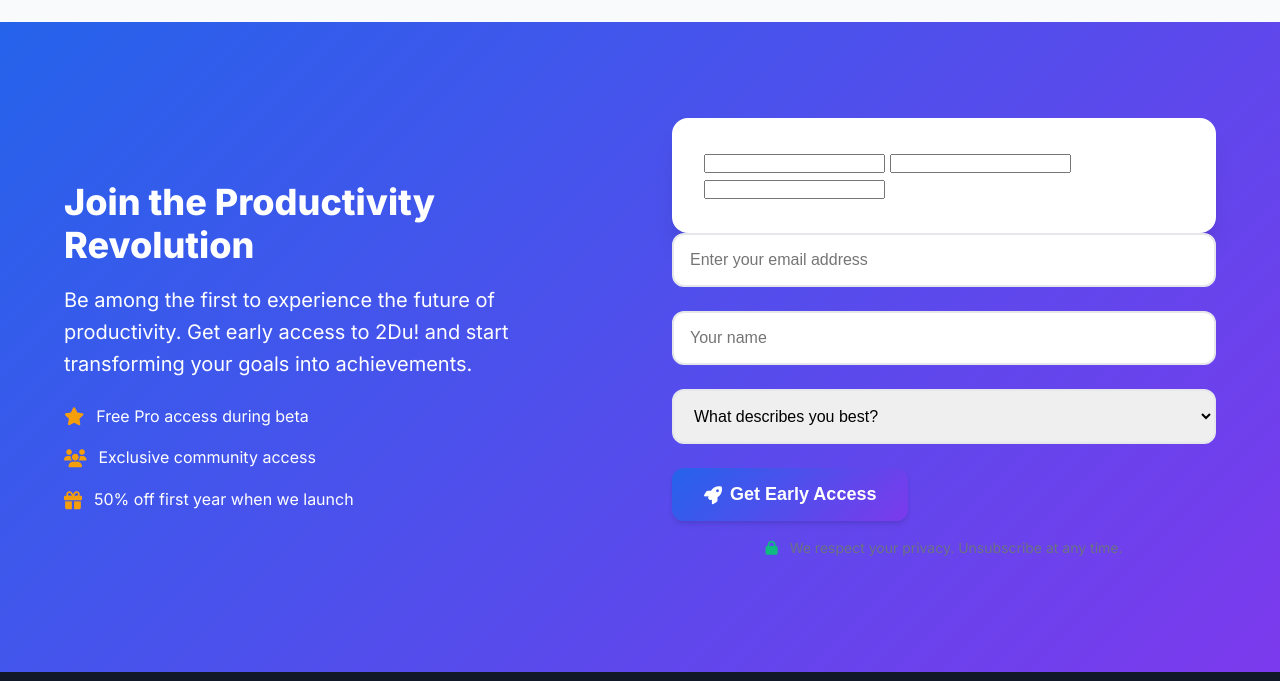
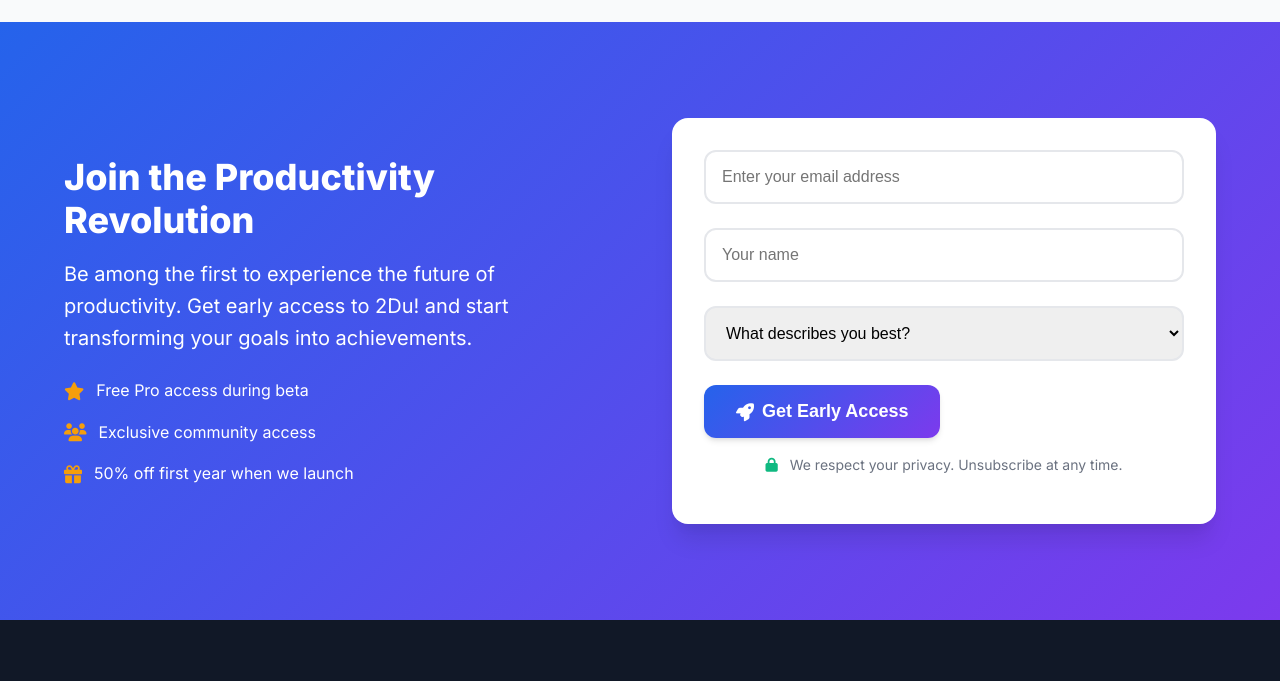
Before and after one commit to Abiodun-Salami/2Du-website, a plain HTML site: page index.html in a window 1280 px wide. Shown: the part 4590-5271 px from the top of the page. Drawn offline with Linux system fonts and the light colour scheme.

Commit message:
3rd Netlify Form Fix

```diff
--- a/index.html
+++ b/index.html
@@ -509,21 +509,20 @@
                     </div>
                 </div>
                 <div class="early-access-form">
-                    <form name="early-access" method="POST" data-netlify="true" class="signup-form">
-  <input type="hidden" name="form-name" value="early-access">
-  <!-- the rest of your form fields go here -->
-                        <form name="early-access" netlify netlify-honeypot="bot-field" hidden>
-  <input type="text" name="name" />
-  <input type="email" name="email" />
-  <input type="text" name="role" />
-</form>
+         <form name="early-access" method="POST" data-netlify="true" netlify-honeypot="bot-field" class="signup-form">
+  <input type="hidden" name="form-name" value="early-access" />
+  <p hidden>
+    <label>Don’t fill this out if you’re human: <input name="bot-field" /></label>
+  </p>
 
   <div class="form-group">
-                            <input type="email" id="email" name="email" placeholder="Enter your email address" required>
+    <input type="email" id="email" name="email" placeholder="Enter your email address" required />
   </div>
+
   <div class="form-group">
-                            <input type="text" id="name" name="name" placeholder="Your name" required>
+    <input type="text" id="name" name="name" placeholder="Your name" required />
   </div>
+
   <div class="form-group">
     <select id="role" name="role" required>
       <option value="">What describes you best?</option>
@@ -535,13 +534,13 @@
       <option value="other">Other</option>
     </select>
   </div>
+
   <button type="submit" class="btn btn-primary btn-large">
-                            <i class="fas fa-rocket"></i>
-                            Get Early Access
+    <i class="fas fa-rocket"></i> Get Early Access
   </button>
+
   <p class="form-note">
-                            <i class="fas fa-lock"></i>
-                            We respect your privacy. Unsubscribe at any time.
+    <i class="fas fa-lock"></i> We respect your privacy. Unsubscribe at any time.
   </p>
 </form>
                 </div>
```
Lines whose indentation alone changed are shown as unchanged.
